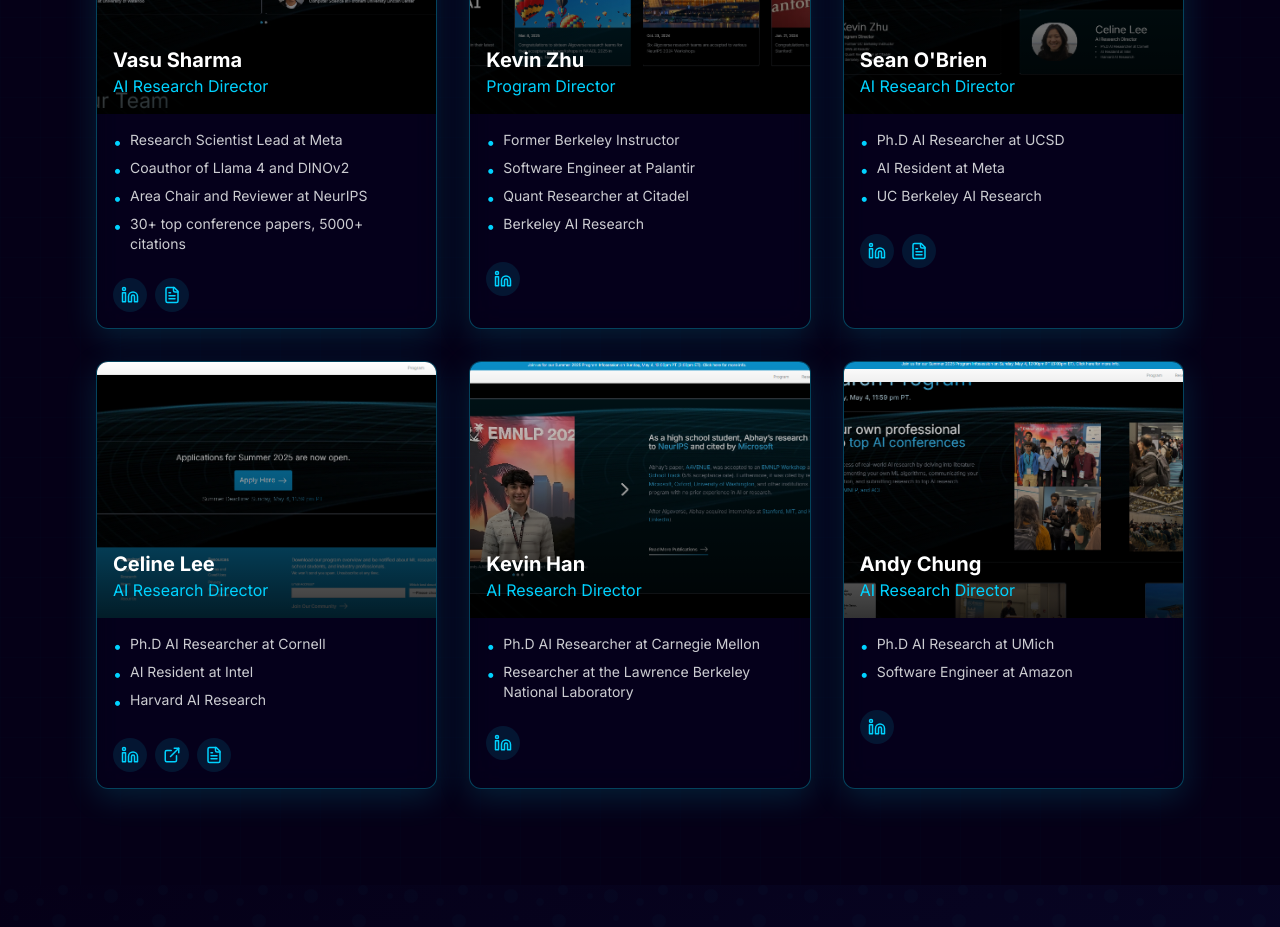
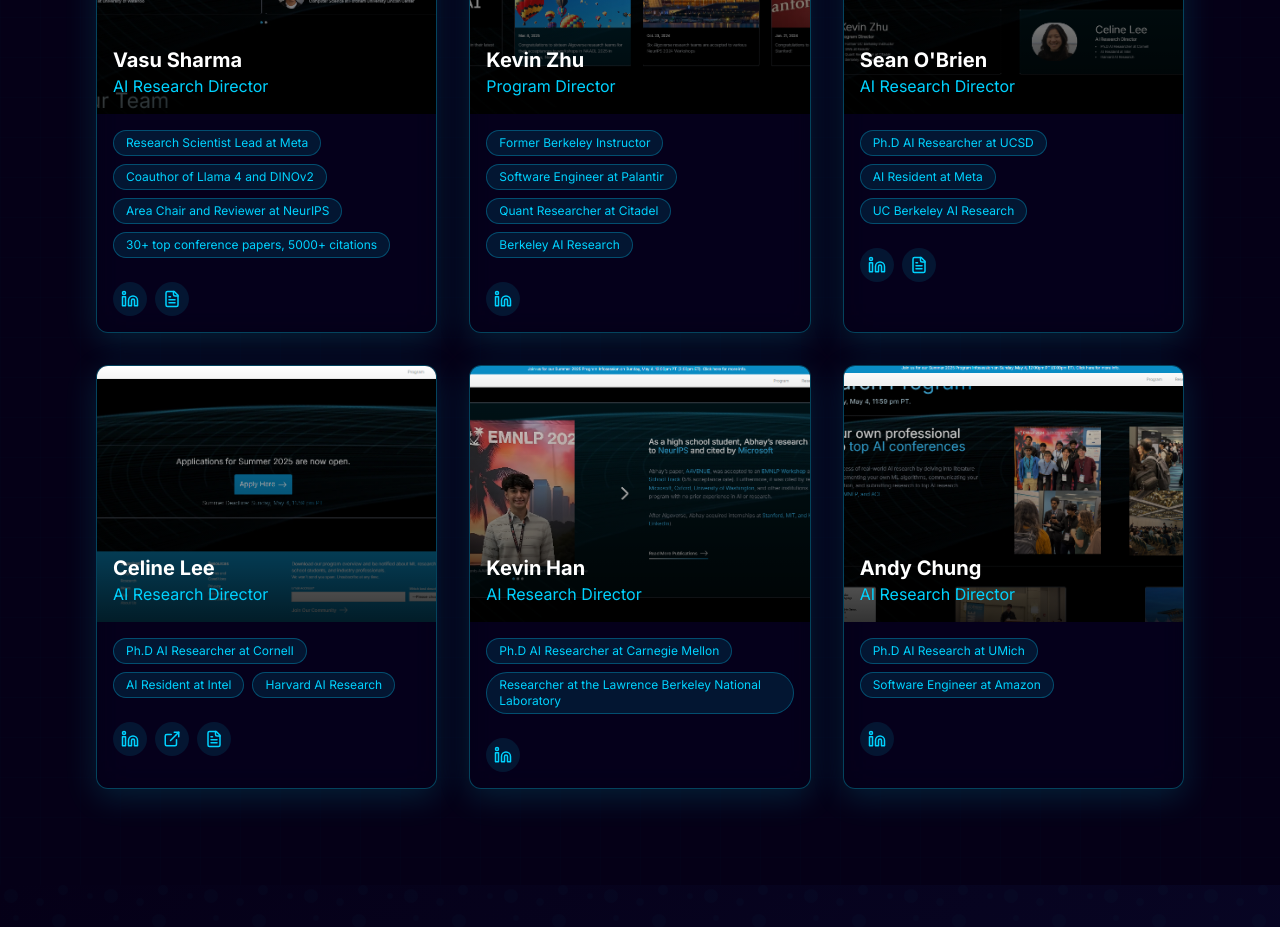
Before and after one commit to none34829/algoverse, a React (Vite) app: page /about in a window 1280 px wide. Shown: the part 1960-2887 px from the top of the page. Built offline with nearby package versions, Linux system fonts and the light colour scheme.

Commit message:
Refactor: Update About page bullet points
Refactor the About page to display content in a different format, replacing bullet points to reduce card size.

```diff
--- a/src/components/ExpandedTeamSection.tsx
+++ b/src/components/ExpandedTeamSection.tsx
@@ -2,6 +2,7 @@
 import { motion } from "framer-motion";
 import { Linkedin, FileText, ExternalLink } from "lucide-react";
 import { Tabs, TabsContent, TabsList, TabsTrigger } from "@/components/ui/tabs";
+import { Avatar, AvatarImage, AvatarFallback } from "@/components/ui/avatar";
 
 const teamMembers = [
   {
@@ -153,14 +154,16 @@ const ExpandedTeamSection = () => {
                   </div>
 
                   <div className="p-4">
-                    <ul className="space-y-1 mb-4">
+                    <div className="flex flex-wrap gap-2 mb-4">
                       {member.credentials.map((credential, idx) => (
-                        <li key={idx} className="flex items-start">
-                          <span className="text-[#00d2ff] mr-2">•</span>
-                          <span className="text-sm text-white/80">{credential}</span>
-                        </li>
+                        <span
+                          key={idx}
+                          className="inline-block px-3 py-1 rounded-full text-xs bg-[#00d2ff]/10 text-[#00d2ff] border border-[#00d2ff]/30"
+                        >
+                          {credential}
+                        </span>
                       ))}
-                    </ul>
+                    </div>
 
                     <div className="flex gap-2 pt-2">
                       {member.links.map((link, idx) => (
@@ -221,12 +224,14 @@ const ExpandedTeamSection = () => {
                         ))}
                       </div>
 
-                      <div className="space-y-1 mb-6">
+                      <div className="flex flex-col gap-2 mb-6">
                         {member.credentials.map((credential, idx) => (
-                          <div key={idx} className="flex items-start">
-                            <span className="text-[#00d2ff] mr-2">•</span>
-                            <span className="text-sm text-white/80">{credential}</span>
-                          </div>
+                          <span
+                            key={idx}
+                            className="inline-block px-3 py-1 rounded-full text-sm bg-[#00d2ff]/10 text-[#00d2ff] border border-[#00d2ff]/30"
+                          >
+                            {credential}
+                          </span>
                         ))}
                       </div>
                     </div>
```
